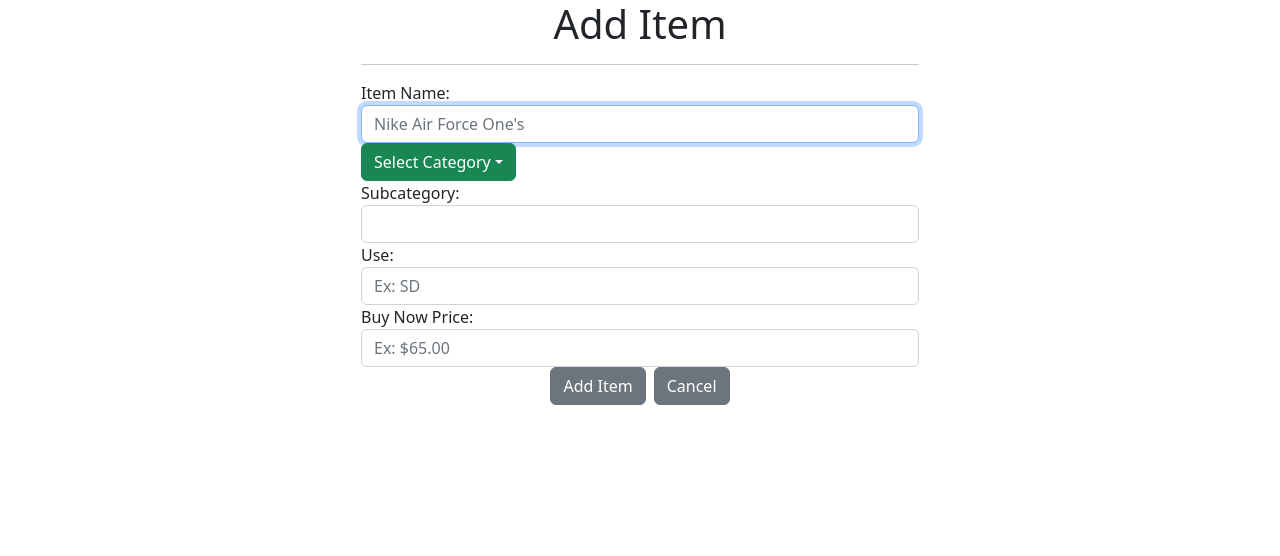
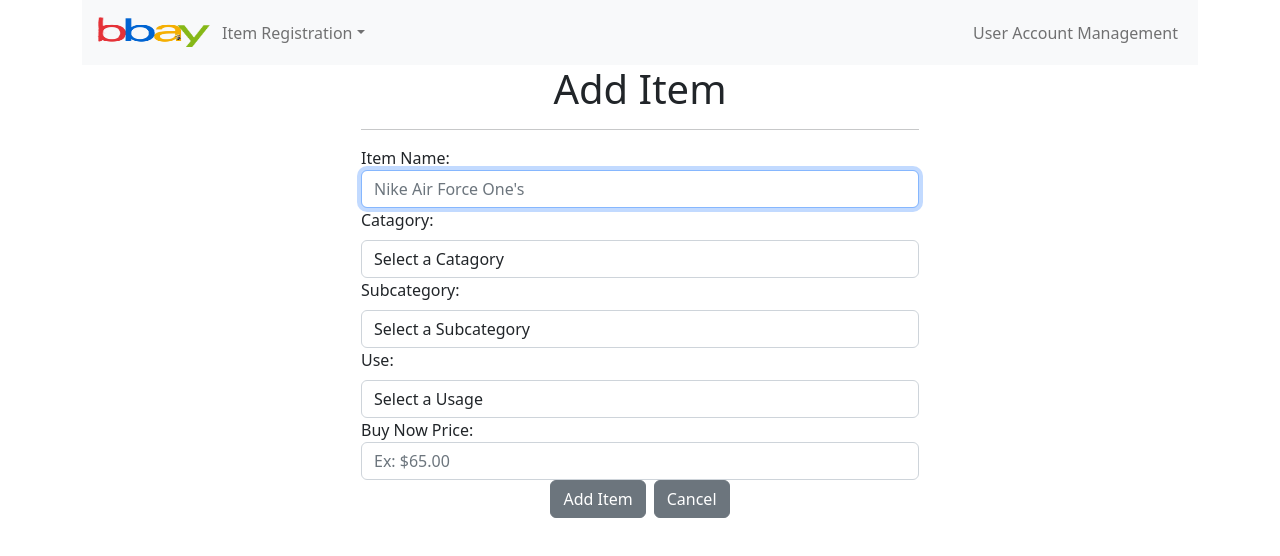
Before and after one commit to logan624/A-Team, a React (Create React App) app in the folder frontend/: page /Add in a window 1280 px wide. Shown: the top 556 px of the page. Built offline with nearby package versions, Linux system fonts and the light colour scheme.

Commit message:
Alex's changes

```diff
--- a/frontend/src/App.js
+++ b/frontend/src/App.js
@@ -1,6 +1,7 @@
 import {BrowserRouter, Routes, Route} from "react-router-dom";
 import ItemList from "./components/ItemList";
 import AddItem from "./components/AddItem";
+import HomePage from "./components/HomePage";
 // import HomePage from "./components/HomePage";
 
 function App() {
@@ -8,9 +9,9 @@
       <BrowserRouter>
         <div className={"container"}>
           <Routes>
-            {/* <Route path={"/"} element={<HomePage/>}/> */}
-            <Route path={"/"} element={<ItemList/>}/>
-            <Route path={"/add"} element={<AddItem/>}/>
+            <Route path={"/Home"} element={<HomePage/>}/>
+            <Route path={"/List"} element={<ItemList/>}/>
+            <Route path={"/Add"} element={<AddItem/>}/>
           </Routes>
         </div>
       </BrowserRouter>
--- a/frontend/src/components/AddItem.js
+++ b/frontend/src/components/AddItem.js
@@ -2,7 +2,13 @@
 import axios from "axios";
 import {Link, useNavigate} from "react-router-dom";
 import {useForm} from "react-hook-form";
+import Container from 'react-bootstrap/Container';
+import Navbar from 'react-bootstrap/Navbar';
+import Nav from 'react-bootstrap/Nav';
+import NavDropdown from 'react-bootstrap/NavDropdown';
 import Dropdown from 'react-bootstrap/Dropdown';
+import DropdownButton from 'react-bootstrap/DropdownButton';
+import Form from 'react-bootstrap/Form';
 
 const AddItem = () => {
     const [item_name, setItemName] = useState('');
@@ -12,7 +18,6 @@
     const [buy_now_price, setBuyNowPrice] = useState('');
     const navigate = useNavigate();
     const {register, handleSubmit, formState: {errors}} = useForm({mode: 'onBlur'});
-
     const saveItem = async () => {
         await axios.post('http://localhost:5000/items', {
             name: item_name,
@@ -22,10 +27,37 @@
             buyNowPrice: buy_now_price,
             sellerID: "Jeremy_wade31"
         });
-        navigate('/');
+        navigate('/List');
+
+        return true;
     }
     return (
         <main>
+            <Navbar collapseOnSelect expand="lg" bg="light" variant="light">
+                <Container>
+                    <Navbar>
+                        <span class="logo">
+                            <a href="/Home">
+                                <img src={require('../logo_bbay.png')}  height="33" width="120" alt="B-Bay Logo"/>
+                            </a>
+                        </span>
+                    </Navbar>
+                    <Navbar.Toggle aria-controls="responsive-navbar-nav" />
+                    <Navbar.Collapse id="responsive-navbar-nav">
+                    <Nav className="me-auto">
+                        <NavDropdown title="Item Registration" id="collasible-nav-dropdown">
+                        <NavDropdown.Item href="List">Item List</NavDropdown.Item>
+                        <NavDropdown.Item href="add">
+                            Add Item
+                        </NavDropdown.Item>
+                        </NavDropdown>
+                    </Nav>
+                    <Nav>
+                        <Nav.Link>User Account Management</Nav.Link>
+                    </Nav>
+                    </Navbar.Collapse>
+                </Container>
+            </Navbar>
             <form onSubmit={handleSubmit(saveItem)} className={"col-md-6 mx-auto"}>
                 <h1 className={"text-center"}>Add Item</h1>
                 <hr/>
@@ -36,36 +68,126 @@
                        onChange={(e) => setItemName(e.target.value)} autoFocus
                 />
                 {errors.category?.type === 'required' && <small>The item name is required</small>}
-                <Dropdown>
-                    <Dropdown.Toggle variant="success" id="dropdown-basic">
-                    Select Category
-                    </Dropdown.Toggle>
-                    <Dropdown.Menu>
-                        <Dropdown.Item></Dropdown.Item>
-                        <Dropdown.Item></Dropdown.Item>
-                        <Dropdown.Item></Dropdown.Item>
-                        <Dropdown.Item></Dropdown.Item>
-                        <Dropdown.Item></Dropdown.Item>
-                        <Dropdown.Item></Dropdown.Item>
+                {/* <label htmlFor={"catagory"}>Catagory:</label>
+                <Form.Select aria-label="catagory">
+                    <option>Select a Catagory</option> */}
 
-                    </Dropdown.Menu>
-                </Dropdown>
-                {/* <input type={"text"} className={"form-control"} id={"category"} name={"category"}
+
+
+                <Form.Group controlId="formBasicSelect">
+                        <Form.Label>Catagory:</Form.Label>
+                        <Form.Control
+                        as="select"
+                        value={category}
+                        onChange={e => {
+                            console.log("e.target.value", e.target.value);
+                            setCategory(e.target.value);
+                        }}
+                        >
+                    <option>Select a Catagory</option>
+                    <option value="Electronics">Electronics</option>
+                    <option value="Men's Clothing">Men's Clothing</option>
+                    <option value="Women's Clothing">Women's Clothing</option>
+                    <option value="Home Improvement">Home Improvement</option>
+                    <option value="Hobbies">Hobbies</option>
+                    </Form.Control>
+                    </Form.Group>
+                    {/* <div className="App container">
+
+      <DropdownButton
+      alignRight
+      title="Catagory"
+      id="dropdown-menu-align-right"
+      onSelect={handleSelect}
+        >
+              <Dropdown.Item eventKey="Men's Clothing">Men's Clothing</Dropdown.Item>
+              <Dropdown.Item eventKey="Womens's Clothing">Womens's Clothing</Dropdown.Item>
+              <Dropdown.Item eventKey="option-3">option 3</Dropdown.Item>
+              <Dropdown.Divider />
+              <Dropdown.Item eventKey="some link">some link</Dropdown.Item>
+      </DropdownButton>
+      <h4>You selected {category}</h4>
+    </div> */}
+                {/* { <input type={"text"} className={"form-control"} id={"category"} name={"category"}
                        {...register('category', {required: true})} placeholder={""}
                        value={category} onChange={(e) => setCategory(e.target.value)}
-                /> */}
-                {errors.category?.type === 'required' && <small>The category is required.</small>}
-                <label htmlFor={"subcategory"}>Subcategory:</label>
+                /> }
+                {errors.category?.type === 'required' && <small>The category is required.</small>} */}
+                {/* <label htmlFor={"subcategory"}>Subcategory:</label>
+                <Form.Select aria-label="subcatagory">
+                    <option>Select a Subcategory</option> */}
+
+                <Form.Group controlId="formBasicSelect">
+                        <Form.Label>Subcategory:</Form.Label>
+                        <Form.Control
+                        as="select"
+                        value={subcategory}
+                        onChange={e => {
+                            console.log("e.target.value", e.target.value);
+                            setSubcategory(e.target.value);
+                        }}
+                        >
+                    <option>Select a Subcategory</option>
+                    <option value="Gaming">Gaming</option>
+                    <option value="Audio">Audio</option>
+                    <option value="TV">TV</option>
+                    <option value="Computers">Computers</option>
+                    <option value="Cameras">Cameras</option>
+                    <option value="Shoes">Shoes</option>
+                    <option value="Outerwear">Outerwear</option>
+                    <option value="Pool Wear">Pool Wear</option>
+                    <option value="Accessories">Accessories</option>
+                    <option value="Sporting Goods">Sporting Goods</option>
+                    <option value="Board Games">Board Games</option>
+                    <option value="Tools">Tools</option>
+                    <option value="Furniture">Furniture</option>
+                    <option value="Kitchen">Kitchen</option>
+                    <option value="Bath">Bath</option>
+                    <option value="Smart Home">Smart Home</option>
+                    </Form.Control>
+                    </Form.Group>
+
+                {/* <label htmlFor={"subcategory"}>Subcategory:</label>
                 <input type={"text"} className={"form-control"} id={"subcategory"} name={"subcategory"}
                        {...register('subcategory', {required: true})} placeholder={""}
                        value={subcategory} onChange={(e) => setSubcategory(e.target.value)}
                 />
-                {errors.use?.type === 'required' && <small>The subcategory is required</small>}
-                <label htmlFor={"use"}>Use:</label>
-                <input type={"text"} className={"form-control"} id={"use"} name={"use"}
+                {errors.use?.type === 'required' && <small>The subcategory is required</small>} */}
+
+                <Form.Group controlId="formBasicSelect">
+                        <Form.Label>Use:</Form.Label>
+                        <Form.Control
+                        as="select"
+                        value={use}
+                        onChange={e => {
+                            console.log("e.target.value", e.target.value);
+                            setUse(e.target.value);
+                        }}
+                        >
+                        <option>Select a Usage</option>
+                        <option value="New">New</option>
+                        <option value="Lightly Used">Lightly Used</option>
+                        <option value="Moderatly Used">Moderatly Used</option>
+                        <option value="Very Used">Very Used</option>
+                        </Form.Control>
+                    </Form.Group>
+
+
+
+                {/* <label htmlFor={"use"}>Use:</label>
+                <Form.Select aria-label="use">
+                    <option>Select a Usage</option>
+                    <option value="New">New</option>
+                    <option value="Lightly Used">Lightly Used</option>
+                    <option value="Moderatly Used">Moderatly Used</option>
+                    <option value="Very Used">Very Used</option>
+                </Form.Select> */}
+
+
+                {/* <input type={"text"} className={"form-control"} id={"use"} name={"use"}
                        {...register('use', {required: true})} placeholder={"Ex: SD"}
                        value={use} onChange={(e) => setUse(e.target.value)}
-                />
+                /> */}
                 <label htmlFor={"buy_now_price"}>Buy Now Price:</label>
                 <input type={"text"} className={"form-control"} id={"buy_now_price"} name={"buy_now_price"}
                        {...register('buy_now_price', {required: true})} placeholder={"Ex: $65.00"}
@@ -73,8 +195,8 @@
                 />
                 {errors.buy_now_price?.type === 'required' && <small>The buy now price is required</small>}
                 <div className={"text-center"}>
-                    <button className={"btn btn-secondary me-2"}>Add Item</button>
-                    <Link to={"/"} className={"btn btn-secondary"}>Cancel</Link>
+                    <button  className={"btn btn-secondary me-2"}>Add Item</button>
+                    <Link to={"/List"} className={"btn btn-secondary"}>Cancel</Link>
                 </div>
             </form>
         </main>
--- a/frontend/src/components/HomePage.js
+++ b/frontend/src/components/HomePage.js
@@ -1,10 +1,39 @@
 import {useState, useEffect} from "react";
 import axios from "axios";
 import {Link} from "react-router-dom";
+import Container from 'react-bootstrap/Container';
+import Navbar from 'react-bootstrap/Navbar';
+import Nav from 'react-bootstrap/Nav';
+import NavDropdown from 'react-bootstrap/NavDropdown';
 
 const HomePage = () => {
     return (
         <main>
+            <Navbar collapseOnSelect expand="lg" bg="light" variant="light">
+                <Container>
+                <Navbar>
+                        <span class="logo">
+                            <a href="/Home">
+                                <img src={require('../logo_bbay.png')}  height="33" width="120" alt="B-Bay Logo"/>
+                            </a>
+                        </span>
+                    </Navbar>
+                    <Navbar.Toggle aria-controls="responsive-navbar-nav" />
+                    <Navbar.Collapse id="responsive-navbar-nav">
+                    <Nav className="me-auto">
+                        <NavDropdown title="Item Registration" id="collasible-nav-dropdown">
+                        <NavDropdown.Item href="List">Item List</NavDropdown.Item>
+                        <NavDropdown.Item href="add">
+                            Add Item
+                        </NavDropdown.Item>
+                        </NavDropdown>
+                    </Nav>
+                    <Nav>
+                        <Nav.Link>User Account Management</Nav.Link>
+                    </Nav>
+                    </Navbar.Collapse>
+                </Container>
+            </Navbar>
             <h1>HomePage</h1>
         </main>
     )
--- a/frontend/src/components/ItemList.js
+++ b/frontend/src/components/ItemList.js
@@ -21,31 +21,27 @@
     }, []);
     return (
         <main>
-            <Navbar collapseOnSelect expand="lg" bg="dark" variant="dark">
+              <Navbar collapseOnSelect expand="lg" bg="light" variant="light">
                 <Container>
-                    <Navbar.Brand href="#home">React-Bootstrap</Navbar.Brand>
+                    <Navbar>
+                        <span class="logo">
+                            <a href="/Home">
+                                <img src={require('../logo_bbay.png')}  height="33" width="120" alt="B-Bay Logo"/>
+                            </a>
+                        </span>
+                    </Navbar>
                     <Navbar.Toggle aria-controls="responsive-navbar-nav" />
                     <Navbar.Collapse id="responsive-navbar-nav">
                     <Nav className="me-auto">
-                        <Nav.Link href="#features">Features</Nav.Link>
-                        <Nav.Link href="#pricing">Pricing</Nav.Link>
-                        <NavDropdown title="Dropdown" id="collasible-nav-dropdown">
-                        <NavDropdown.Item href="#action/3.1">Action</NavDropdown.Item>
-                        <NavDropdown.Item href="#action/3.2">
-                            Another action
-                        </NavDropdown.Item>
-                        <NavDropdown.Item href="#action/3.3">Something</NavDropdown.Item>
-                        <NavDropdown.Divider />
-                        <NavDropdown.Item href="#action/3.4">
-                            Separated link
+                        <NavDropdown title="Item Registration" id="collasible-nav-dropdown">
+                        <NavDropdown.Item href="List">Item List</NavDropdown.Item>
+                        <NavDropdown.Item href="add">
+                            Add Item
                         </NavDropdown.Item>
                         </NavDropdown>
                     </Nav>
                     <Nav>
-                        <Nav.Link href="#deets">More deets</Nav.Link>
-                        <Nav.Link eventKey={2} href="#memes">
-                        Dank memes
-                        </Nav.Link>
+                        <Nav.Link>User Account Management</Nav.Link>
                     </Nav>
                     </Navbar.Collapse>
                 </Container>
```
Also changed, not shown: frontend/src/logo_bbay.png (added).
